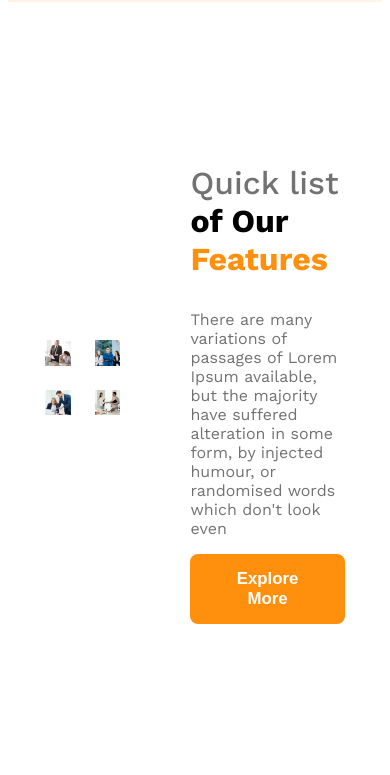
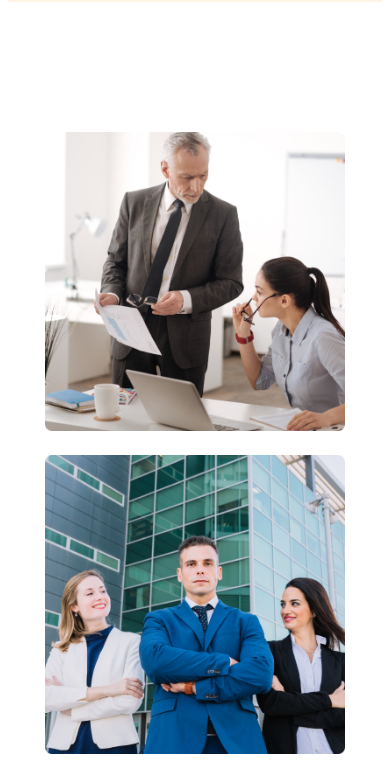
Before and after one commit to Atef-Abrar-Bhuyian/G3-Architects, a plain HTML site: page index.html in a window 390 px wide. Shown: the part 886-1661 px from the top of the page. Before the commit the page ends 1518 px from the top, so only its background shows below. Drawn offline with nearby package versions, Linux system fonts and the light colour scheme.

Commit message:
Quick list of Our Features section responsive done

```diff
--- a/styles/style.css
+++ b/styles/style.css
@@ -1,6 +1,7 @@
 @import url("https://fonts.googleapis.com/css2?family=Work+Sans:ital,wght@0,100..900;1,100..900&display=swap");
 
 /* Shared Styles */
+
 .Work-Sans-font {
   font-family: "Work Sans", sans-serif;
 }
@@ -94,13 +95,13 @@ main > section {
 }
 
 .banner img {
-  width: 100%;
+  max-width: 100%;
 }
 
 /* Teams and feature related style */
 
 .teams {
-  width: 80%;
+  max-width: 80%;
   align-items: center;
   margin-left: auto;
   margin-right: auto;
@@ -111,7 +112,7 @@ main > section {
   gap: 24px;
 }
 .teams-img-container img {
-  width: 100%;
+  max-width: 100%;
 }
 
 .our-features {
@@ -127,10 +128,28 @@ main > section {
   font-weight: 500;
 }
 /* Responsive */
-
 @media screen and (max-width: 576px) {
   .navbar,
-  .nav-links {
+  .nav-links,
+  .teams {
     flex-direction: column;
   }
+  .teams-img-container {
+    grid-template-columns: repeat(1, 1fr);
+  }
+
+  .our-features {
+    margin: 20px;
+  }
 }
+
+/* Medium size device */
+
+@media screen and (min-width: 576px) and (max-width: 992px) {
+  .teams {
+    flex-direction: column;
+  }
+  .our-features {
+    margin: 50px auto;
+  }
+}
```
